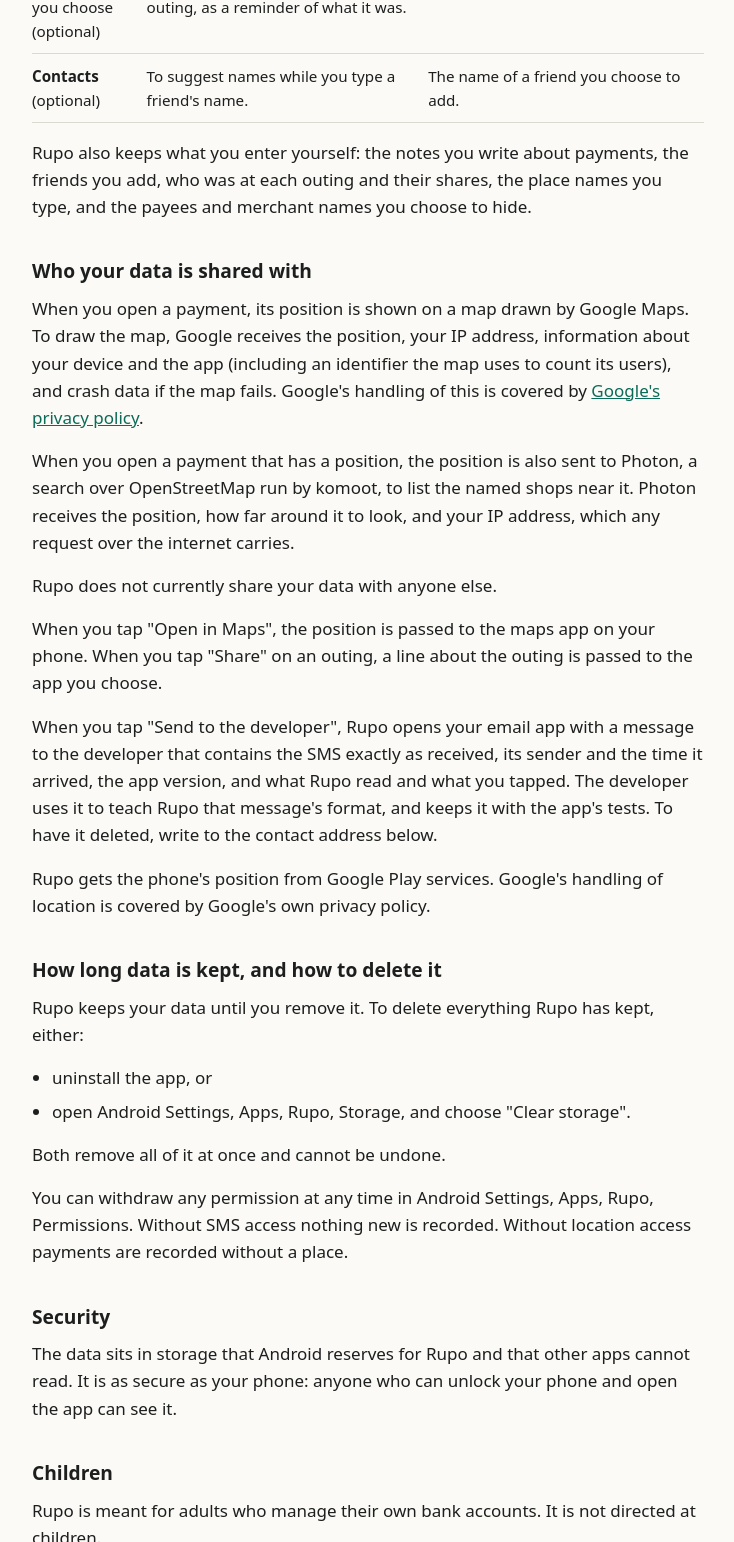
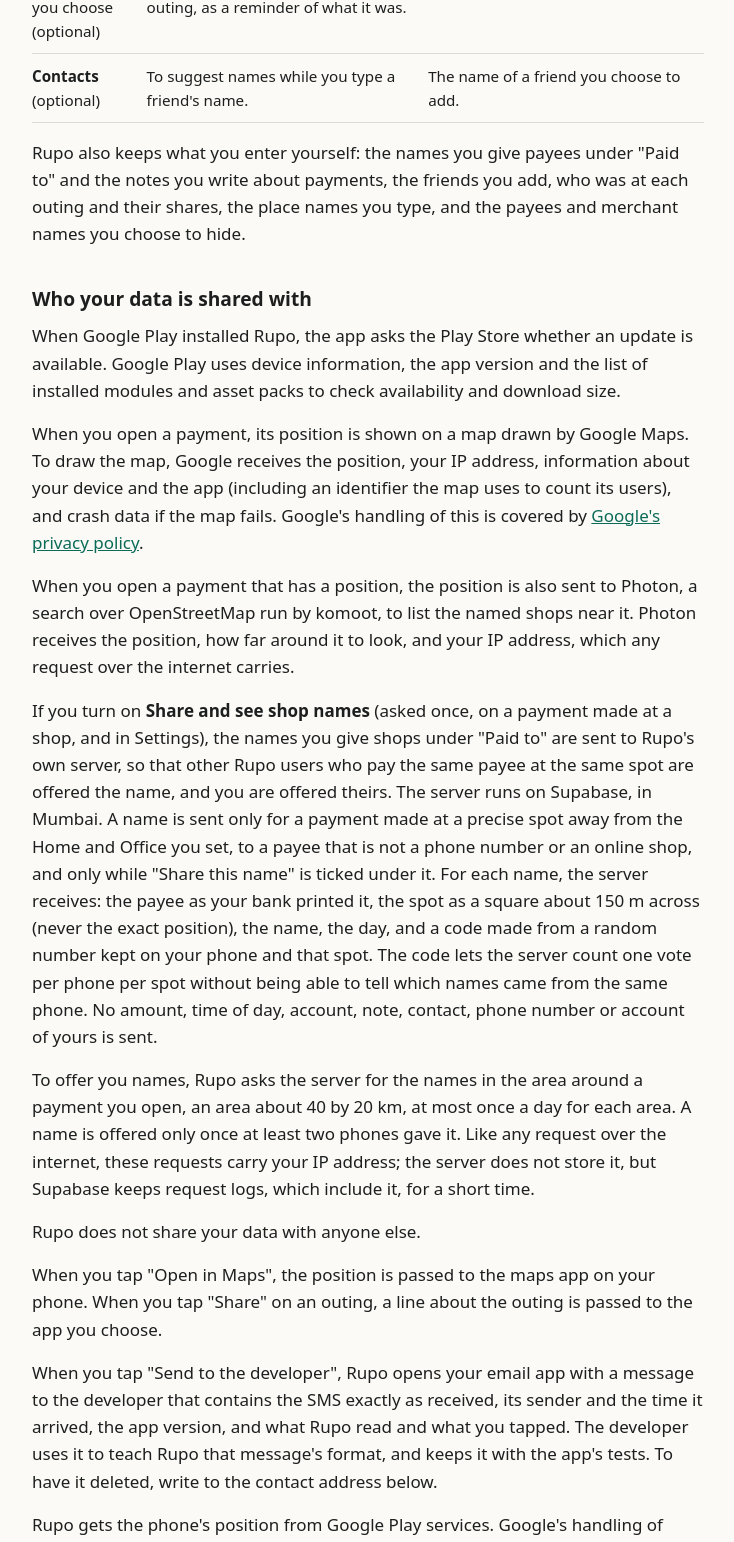
Before and after one commit to m3rcury02/rupo, a plain HTML site: page privacy.html in a window 1280 px wide. Shown: the part 1258-2800 px from the top of the page, without its empty margins (272-1006 px from the left). Drawn offline with Linux system fonts and the light colour scheme.

Commit message:
Privacy policy for Rupo 1.4.0: shop names shared with other Rupo users
What is sent to Rupo's server when sharing shop names is turned on, and
what is asked of it; how turning it off takes the names back. Also
publishes the paragraph on Google Play's update check, which Rupo has
made since 1.3.3 but which never reached this page.

Co-Authored-By: Claude Opus 5.5 <noreply@anthropic.com>
Claude-Session: https://claude.ai/code/session_011NapN3vRjcqsCMcoB79h6G

```diff
--- a/privacy.html
+++ b/privacy.html
@@ -12,7 +12,7 @@
 <p class="crumb"><a href="./">Rupo</a></p>
 <h1>Rupo Privacy Policy</h1>
 <p class="meta">Applies to the Rupo app for Android (package <code>dev.gunal.rupo</code>).<br>
-Last updated: 23 November 2026</p>
+Last updated: 28 November 2026</p>
 
 <div class="summary">
 <p><strong>In short.</strong> Rupo reads the SMS your bank and card send for each payment, and notes
@@ -59,11 +59,15 @@ Home and Office.</td>
 </tr>
 </tbody>
 </table>
-<p>Rupo also keeps what you enter yourself: the notes you write about payments, the friends you add,
+<p>Rupo also keeps what you enter yourself: the names you give payees under "Paid to" and the notes
+you write about payments, the friends you add,
 who was at each outing and their shares, the place names you type, and the payees and merchant names you
 choose to hide.</p>
 
 <h2>Who your data is shared with</h2>
+<p>When Google Play installed Rupo, the app asks the Play Store whether an update is available.
+Google Play uses device information, the app version and the list of installed modules and asset
+packs to check availability and download size.</p>
 <p>When you open a payment, its position is shown on a map drawn by Google Maps. To draw the map, Google
 receives the position, your IP address, information about your device and the app (including an
 identifier the map uses to count its users), and crash data if the map fails. Google's handling of this is covered by <a href="https://policies.google.com/privacy">Google's
@@ -71,7 +75,21 @@ privacy policy</a>.</p>
 <p>When you open a payment that has a position, the position is also sent to Photon, a search over
 OpenStreetMap run by komoot, to list the named shops near it. Photon receives the position, how far around
 it to look, and your IP address, which any request over the internet carries.</p>
-<p>Rupo does not currently share your data with anyone else.</p>
+<p>If you turn on <strong>Share and see shop names</strong> (asked once, on a payment made at a shop, and in
+Settings), the names you give shops under "Paid to" are sent to Rupo's own server, so that
+other Rupo users who pay the same payee at the same spot are offered the name, and you are offered theirs.
+The server runs on Supabase, in Mumbai. A name is sent only for a payment made at a precise spot away from
+the Home and Office you set, to a payee that is not a phone number or an online shop, and only while "Share
+this name" is ticked under it. For each name, the server receives: the payee as your bank printed it, the
+spot as a square about 150 m across (never the exact position), the name, the day, and a code made from a
+random number kept on your phone and that spot. The code lets the server count one vote per phone per spot
+without being able to tell which names came from the same phone. No amount, time of day, account, note,
+contact, phone number or account of yours is sent.</p>
+<p>To offer you names, Rupo asks the server for the names in the area around a payment you open, an area
+about 40 by 20 km, at most once a day for each area. A name is offered only once at least two phones gave
+it. Like any request over the internet, these requests carry your IP address; the server does not store
+it, but Supabase keeps request logs, which include it, for a short time.</p>
+<p>Rupo does not share your data with anyone else.</p>
 <p>When you tap "Open in Maps", the position is
 passed to the maps app on your phone. When you tap "Share" on an outing, a line about the outing is passed
 to the app you choose.</p>
@@ -89,6 +107,10 @@ by Google's own privacy policy.</p>
 <li>open Android Settings, Apps, Rupo, Storage, and choose "Clear storage".</li>
 </ul>
 <p>Both remove all of it at once and cannot be undone.</p>
+<p>Turning off <strong>Share and see shop names</strong> in Settings takes back every shop name this phone
+shared, the next time it is online. Uninstalling or clearing storage first leaves those names on the server,
+since nothing there links them to you; to have one removed, write to the contact address below with the
+name and the payee.</p>
 <p>You can withdraw any permission at any time in Android Settings, Apps, Rupo, Permissions. Without SMS
 access nothing new is recorded. Without location access payments are recorded without a place.</p>
 
```
